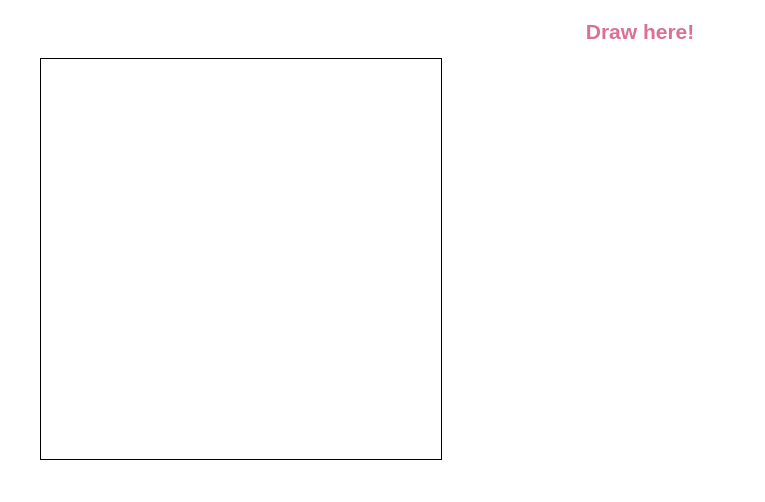
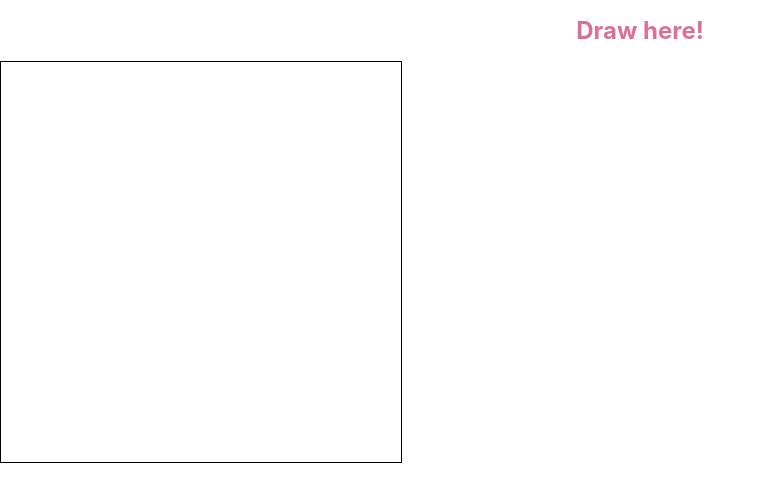
Before and after one commit to sanjeev-/personalsite, a React (Create React App) app in the folder frontend/: page / in a window 1280 px wide. Shown: the top 502 px of the page, without its empty margins (0-765 px from the left). Built offline with nearby package versions, Linux system fonts and the light colour scheme.

Commit message:
Remove unused css

```diff
--- a/frontend/src/App.css
+++ b/frontend/src/App.css
@@ -1,10 +1,5 @@
 .App {
   text-align: center;
-}
-
-body {
-  font: 14px "Century Gothic", Futura, sans-serif;
-  margin: 20px;
 }
 
 .drawArea {
```
